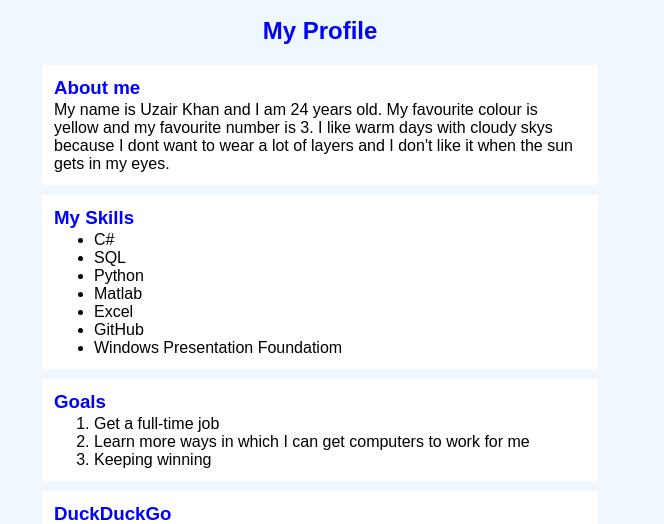
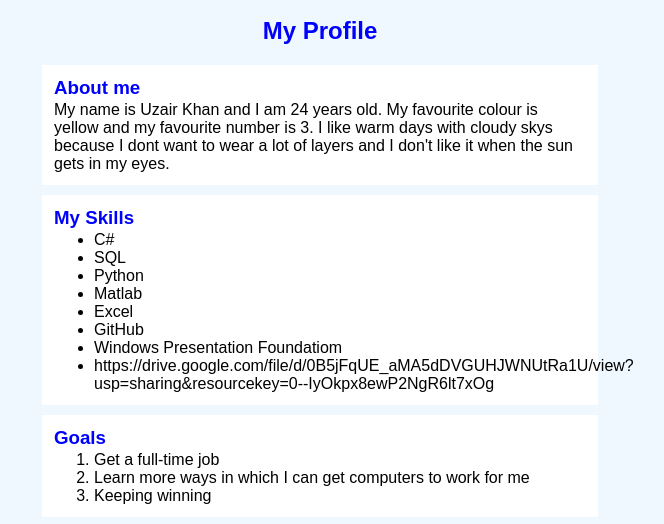
Before and after one commit to UzairMK/UzairMK.github.io, a plain HTML site: page index.html in a window 1280 px wide. Shown: the part 270-794 px from the top of the page, without its empty margins (320-984 px from the left). Drawn offline with Linux system fonts and the light colour scheme.

Commit message:
testing link

```diff
--- a/index.html
+++ b/index.html
@@ -44,6 +44,7 @@
             <li>Excel</li>
             <li>GitHub</li>
             <li>Windows Presentation Foundatiom</li>
+            <li>https://drive.google.com/file/d/0B5jFqUE_aMA5dDVGUHJWNUtRa1U/view?usp=sharing&resourcekey=0--IyOkpx8ewP2NgR6lt7xOg</li>
         </ul>
     </section>
 
```
